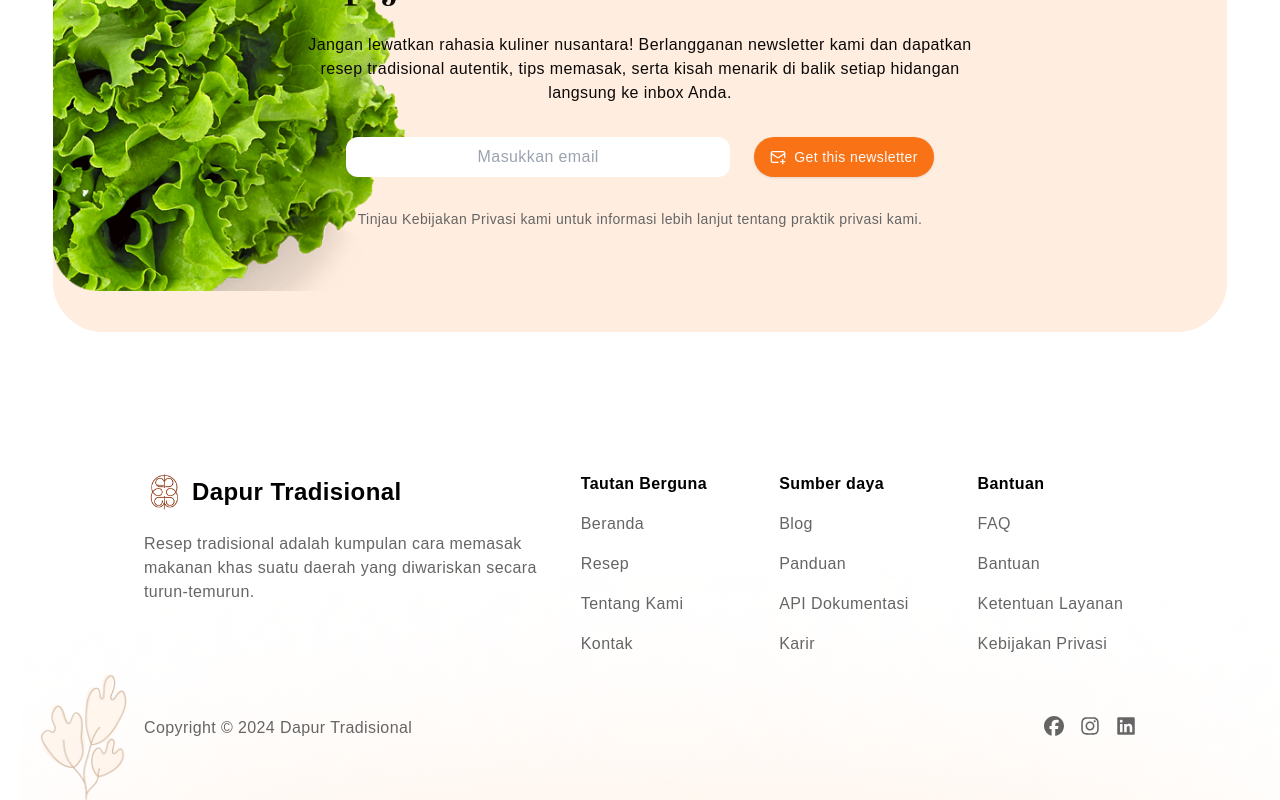
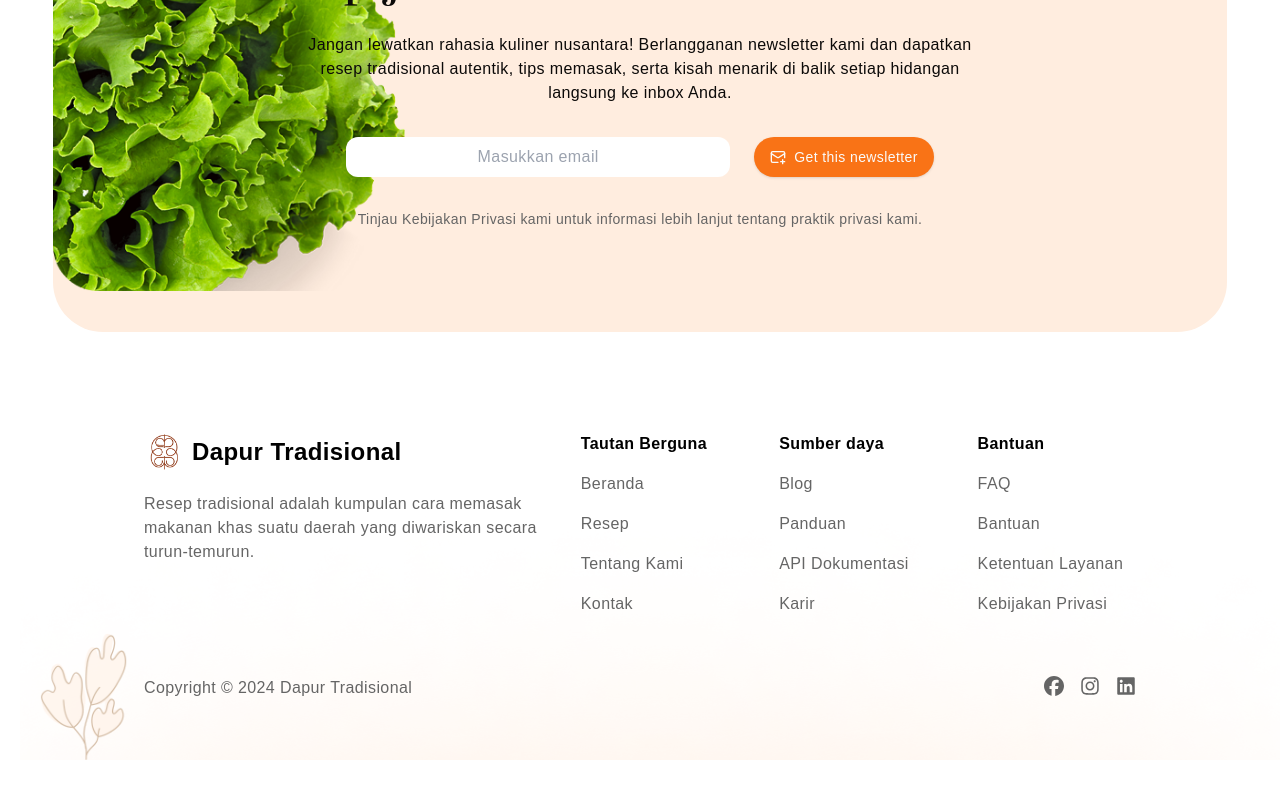
Before and after one commit to AhmadJanuarr/dapur-tradisional, a React (Vite) app: page / in a window 1280 px wide. Shown: the part 4110-4910 px from the top of the page. After the commit the page ends 4870 px from the top, so only its background shows below. Built offline with nearby package versions, Linux system fonts and the light colour scheme; no server answers; a web font is replaced by a local one.

Commit message:
fix: adjust footer layout and image visibility for dark mode

```diff
--- a/src/components/Layout/Footer/index.tsx
+++ b/src/components/Layout/Footer/index.tsx
@@ -21,11 +21,11 @@ const RenderLinks = ({ title, items }: { title: string; items: MenuItem[] }) =>
 
 export default function Footer() {
   return (
-    <footer className="relative mt-20 flex w-full flex-col justify-center overflow-hidden px-5 py-10 text-black dark:bg-darkBackground dark:text-white">
+    <footer className="relative flex w-full flex-col justify-center overflow-hidden px-5 py-10 pt-20 text-black dark:text-white">
       <img
         src="/elements/element-footer.png"
         alt="element-footer"
-        className="absolute bottom-0 -z-20 w-full lg:-bottom-40"
+        className="absolute bottom-0 -z-20 w-full dark:hidden lg:-bottom-40"
       />
       <img src="/elements/element-daun2.png" alt="element-daun2" className="absolute bottom-0 -z-10 w-32 opacity-50" />
       <div className="mx-auto flex flex-col justify-center gap-10 lg:w-4/5 ">
```
